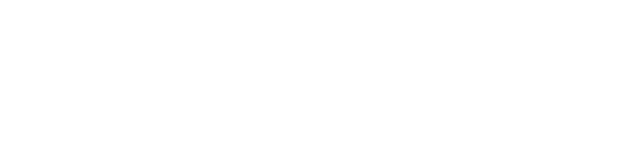
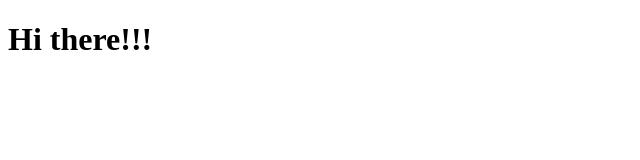
Before and after one commit to leudy/basicapi-mongose-express-cors-jwt, a website: page public/Index.html in a window 1280 px wide. Shown: the whole page, without its empty margins (0-640 px from the left). Drawn offline with Linux system fonts and the light colour scheme.

Commit message:
enabling index and public folder

```diff
--- a/index.js
+++ b/index.js
@@ -8,7 +8,7 @@ const { dbconnect } = require('./database/config')
 const app = express();
 dbconnect()
 app.use(cors())
-app.use(express.static('/public'));
+app.use(express.static(__dirname + '/public/'));
 app.use(express.json())
 //rutas
 // auth
--- a/package.json
+++ b/package.json
@@ -5,7 +5,7 @@
   "main": "index.js",
   "scripts": {
     "dev": "nodemon index.js",
-    "start": ""
+    "start": "node index.js"
   },
   "author": "Leudi Rosario",
   "license": "MIT",
--- a/public/Index.html
+++ b/public/Index.html
@@ -4,11 +4,11 @@
 <head>
     <meta charset="UTF-8">
     <meta name="viewport" content="width=device-width, initial-scale=1.0">
-    <title>BackEnd Server</title>
+    <title>BackEnd</title>
 </head>
 
 <body>
-
+    <h1>Hi there!!!</h1>
 </body>
 
 </html>
```
